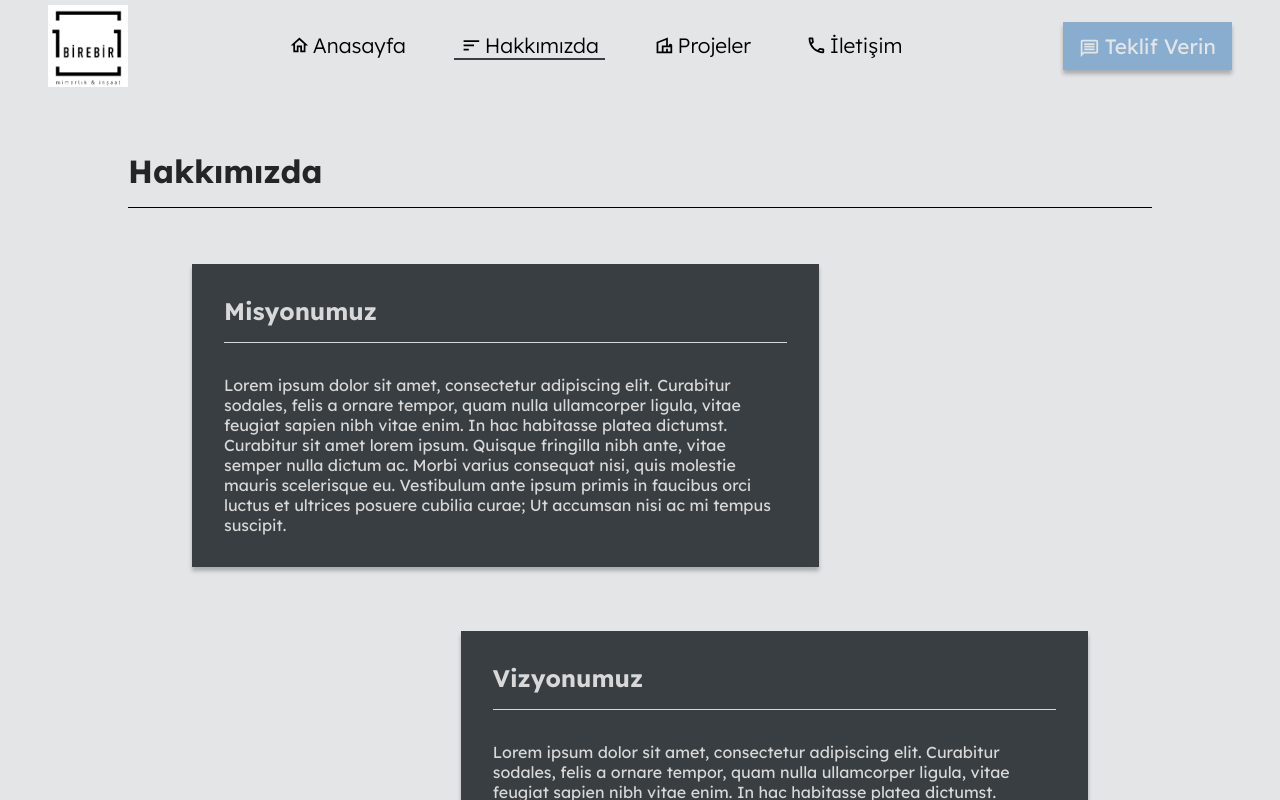
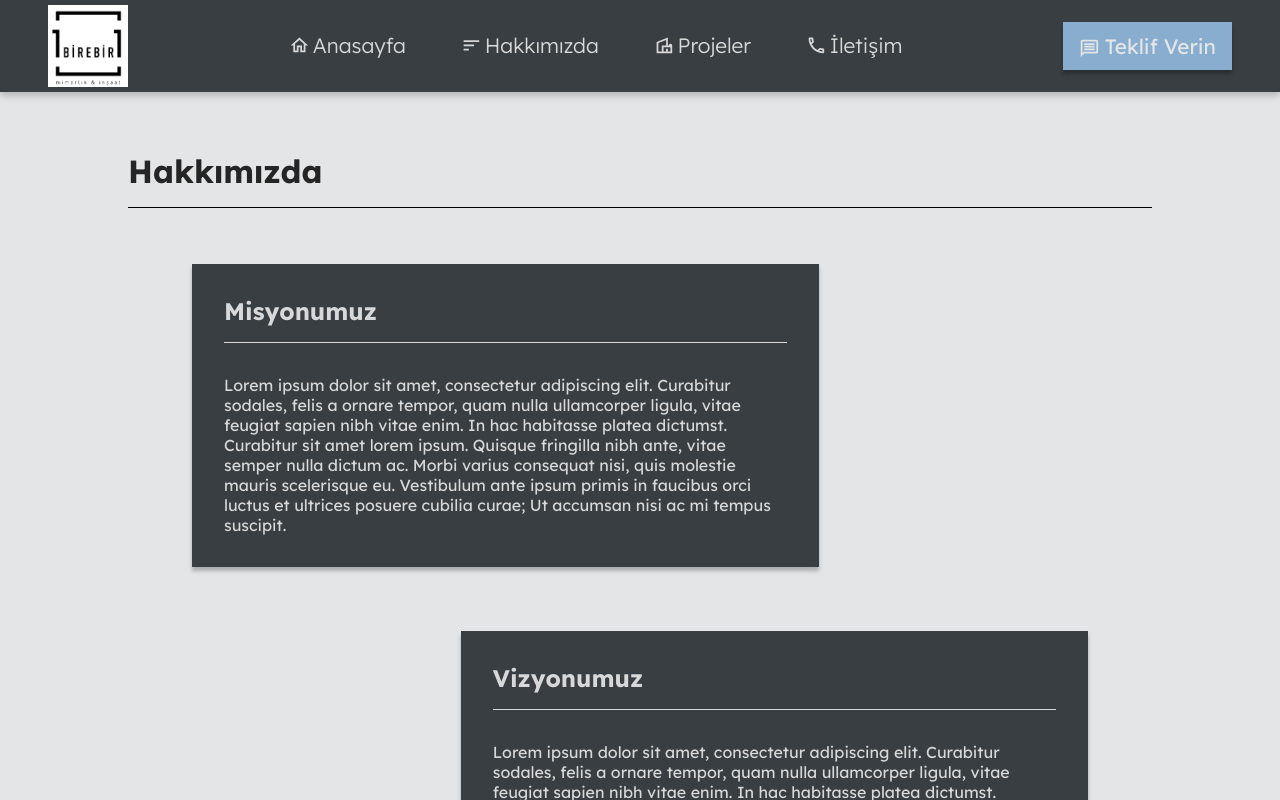
Before and after one commit to bulascoskun/birebir-project, a Next.js app: page /hakkimizda in a window 1280 px wide. Shown: the top 800 px of the page. Built offline with nearby package versions, Linux system fonts and the light colour scheme.

Commit message:
removed excess code

```diff
--- a/src/components/DefaultNavbar.tsx
+++ b/src/components/DefaultNavbar.tsx
@@ -28,25 +28,11 @@ const lexend = Lexend({
 const DefaultNavbar = ({ display }: { display?: 'absolute' }) => {
   const pathname = usePathname();
 
-  const [isSticky, setIsSticky] = useState(false);
   const [isHamburgerOpen, setIsHamburgerOpen] = useState(false);
-
-  const scrollHeader = () => {
-    if (window.scrollY >= 20) {
-      setIsSticky(true);
-    } else {
-      setIsSticky(false);
-    }
-  };
 
   const handleHamburgerClick = () => {
     setIsHamburgerOpen(!isHamburgerOpen);
   };
-
-  useEffect(() => {
-    window.addEventListener('scroll', scrollHeader);
-    return () => window.addEventListener('scroll', scrollHeader);
-  }, []);
 
   return (
     <section className="homepage-element-container">
@@ -106,9 +92,7 @@ const DefaultNavbar = ({ display }: { display?: 'absolute' }) => {
 
       {/* ACTUAL NAVBAR */}
       <nav
-        className={`${styles['navbar-container']} ${
-          styles['navbar-container-absolute']
-        } ${isSticky ? styles['navbar-container-sticky'] : ''}`}
+        className={`${styles['navbar-container']} ${styles['navbar-container-absolute']} ${styles['navbar-container-sticky']}`}
       >
         <MdMenu
           className={styles['menu-icon']}
```
